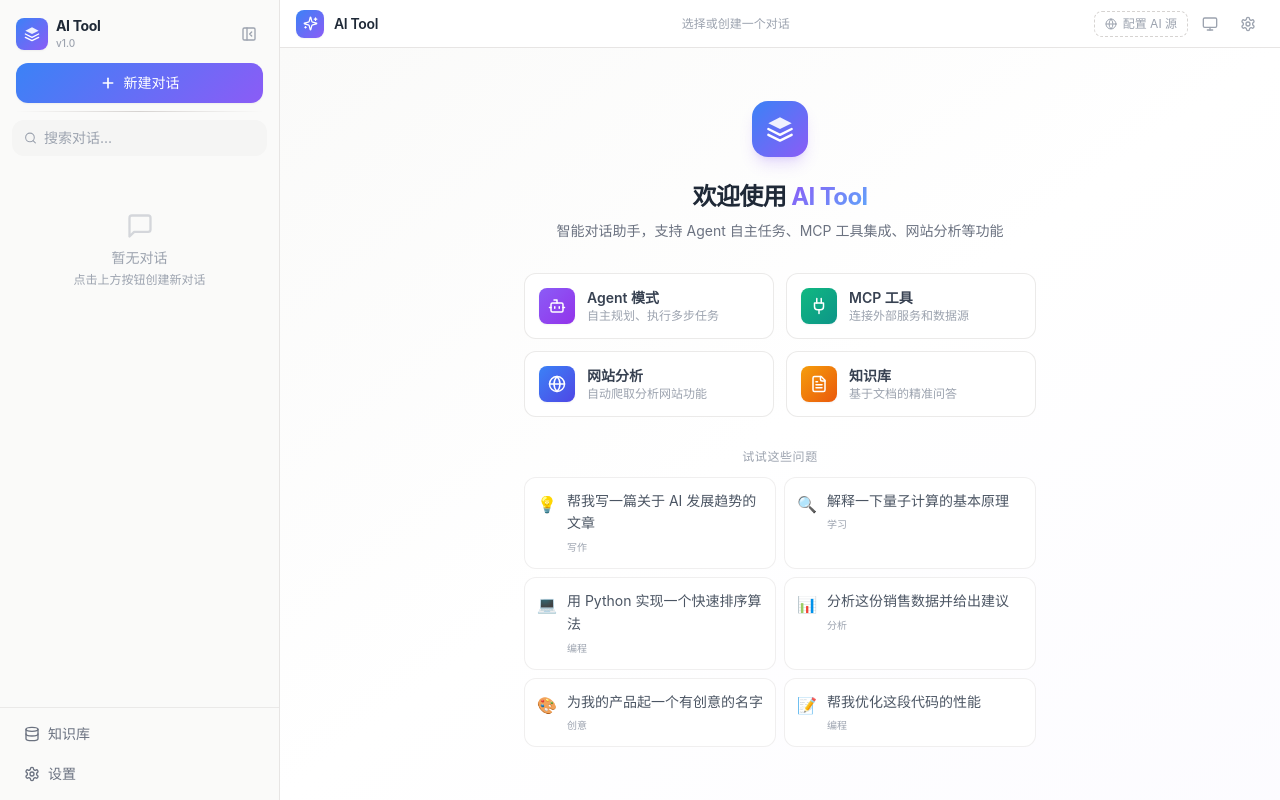
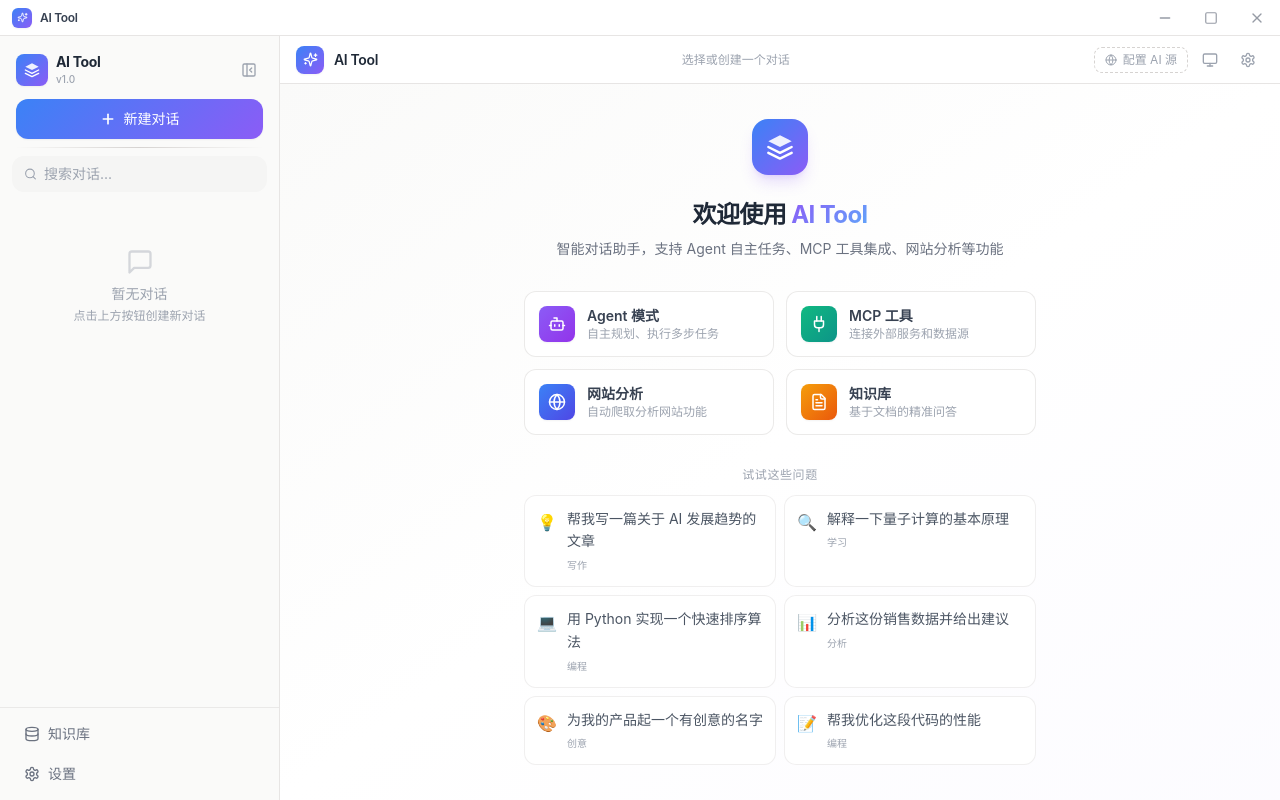
Before and after one commit to lkjhgfdsallx/electron-aitool, a React (Vite) app: page / in a window 1280 px wide. Built offline with nearby package versions, Linux system fonts and the light colour scheme.

Commit message:
feat(ui): 用自定义标题栏替换原生标题栏

```diff
--- a/electron/main/index.ts
+++ b/electron/main/index.ts
@@ -19,9 +19,8 @@ function createWindow(): BrowserWindow {
     minWidth: 900,
     minHeight: 600,
     show: false,
+    frame: false,
     autoHideMenuBar: true,
-    titleBarStyle: 'hiddenInset',
-    trafficLightPosition: { x: 15, y: 12 },
     webPreferences: {
       preload: join(__dirname, '../preload/index.js'),
       sandbox: false,
--- a/src/App.tsx
+++ b/src/App.tsx
@@ -1,6 +1,7 @@
 import { useState, useEffect, useCallback } from 'react'
 import { Sidebar } from './components/layout/Sidebar'
 import { MainArea } from './components/layout/MainArea'
+import { TitleBar } from './components/layout/TitleBar'
 import { initMCPSync } from './stores/mcp-tool-store'
 import { useShortcuts } from './hooks/use-shortcuts'
 import type { ViewMode, SettingsSection } from './components/settings/SettingsNavRail'
@@ -35,7 +36,12 @@ export default function App() {
   }
 
   return (
-    <div className="flex h-screen bg-white dark:bg-gray-900 text-gray-900 dark:text-gray-100 overflow-hidden select-none">
+    <div className="flex flex-col h-screen bg-white dark:bg-gray-900 text-gray-900 dark:text-gray-100 overflow-hidden select-none">
+      {/* 自定义标题栏 - 替代 Electron 原生标题栏 */}
+      <TitleBar />
+
+      {/* 主内容区域 */}
+      <div className="flex flex-1 min-h-0">
       {/* 侧边栏 - 仅在对话模式下显示 */}
       {viewMode === 'chat' && (
         <Sidebar
@@ -53,6 +59,7 @@ export default function App() {
         onOpenSettings={openSettings}
         onCloseSettings={closeSettings}
       />
+      </div>
     </div>
   )
 }
--- /dev/null
+++ b/src/components/layout/TitleBar.tsx
@@ -0,0 +1,32 @@
+import { Sparkles } from 'lucide-react'
+import { WindowControls } from './WindowControls'
+
+/**
+ * 自定义标题栏 - 位于应用最顶层，替代 Electron 原生标题栏
+ * 包含品牌标识、可拖拽区域和窗口控制按钮（最小化/最大化/关闭）
+ * 适配亮色/暗色模式
+ */
+export function TitleBar() {
+  return (
+    <div
+      className="flex items-center justify-between h-9 border-b border-surface-200 dark:border-surface-700/60 bg-white dark:bg-surface-900 select-none flex-shrink-0"
+      style={{ WebkitAppRegion: 'drag' } as React.CSSProperties}
+    >
+      {/* 左侧：品牌标识 */}
+      <div className="flex items-center gap-2 pl-3" style={{ WebkitAppRegion: 'no-drag' } as React.CSSProperties}>
+        <div className="flex items-center justify-center w-5 h-5 rounded-md bg-gradient-brand shadow-sm">
+          <Sparkles size={11} className="text-white" />
+        </div>
+        <span className="text-xs font-semibold text-gray-700 dark:text-gray-300 tracking-tight">
+          AI Tool
+        </span>
+      </div>
+
+      {/* 中间：可拖拽空白区域 */}
+      <div className="flex-1" />
+
+      {/* 右侧：窗口控制按钮 */}
+      <WindowControls />
+    </div>
+  )
+}
--- /dev/null
+++ b/src/components/layout/WindowControls.tsx
@@ -0,0 +1,81 @@
+import { useState, useEffect, useCallback } from 'react'
+import { Minus, Square, X, Copy } from 'lucide-react'
+
+export function WindowControls() {
+  const [isMaximized, setIsMaximized] = useState(false)
+
+  const checkMaximized = useCallback(async () => {
+    try {
+      const maximized = await window.electronAPI.window.isMaximized()
+      setIsMaximized(maximized)
+    } catch {
+      // 非 Electron 环境忽略
+    }
+  }, [])
+
+  useEffect(() => {
+    checkMaximized()
+
+    // 监听窗口最大化/还原事件
+    const handleResize = () => {
+      // 使用简单检测：窗口尺寸与屏幕一致时视为最大化
+      const isMax = window.outerWidth === screen.availWidth && window.outerHeight === screen.availHeight
+      setIsMaximized(isMax)
+    }
+
+    window.addEventListener('resize', handleResize)
+    return () => window.removeEventListener('resize', handleResize)
+  }, [checkMaximized])
+
+  const handleMinimize = () => {
+    window.electronAPI.window.minimize()
+  }
+
+  const handleMaximize = () => {
+    window.electronAPI.window.maximize()
+    // 延迟检查状态
+    setTimeout(checkMaximized, 100)
+  }
+
+  const handleClose = () => {
+    window.electronAPI.window.close()
+  }
+
+  return (
+    <div
+      className="flex items-center h-full"
+      style={{ WebkitAppRegion: 'no-drag' } as React.CSSProperties}
+    >
+      {/* 最小化 */}
+      <button
+        onClick={handleMinimize}
+        className="group flex items-center justify-center w-[46px] h-full text-gray-500 dark:text-gray-400 hover:bg-black/5 dark:hover:bg-white/10 transition-colors"
+        title="最小化"
+      >
+        <Minus size={16} className="opacity-70 group-hover:opacity-100 transition-opacity" />
+      </button>
+
+      {/* 最大化 / 还原 */}
+      <button
+        onClick={handleMaximize}
+        className="group flex items-center justify-center w-[46px] h-full text-gray-500 dark:text-gray-400 hover:bg-black/5 dark:hover:bg-white/10 transition-colors"
+        title={isMaximized ? '还原' : '最大化'}
+      >
+        {isMaximized ? (
+          <Copy size={14} className="opacity-70 group-hover:opacity-100 transition-opacity -rotate-90" />
+        ) : (
+          <Square size={14} className="opacity-70 group-hover:opacity-100 transition-opacity" />
+        )}
+      </button>
+
+      {/* 关闭 */}
+      <button
+        onClick={handleClose}
+        className="group flex items-center justify-center w-[46px] h-full text-gray-500 dark:text-gray-400 hover:bg-red-500 hover:text-white transition-colors"
+        title="关闭"
+      >
+        <X size={16} className="opacity-70 group-hover:opacity-100 transition-opacity" />
+      </button>
+    </div>
+  )
+}
```
